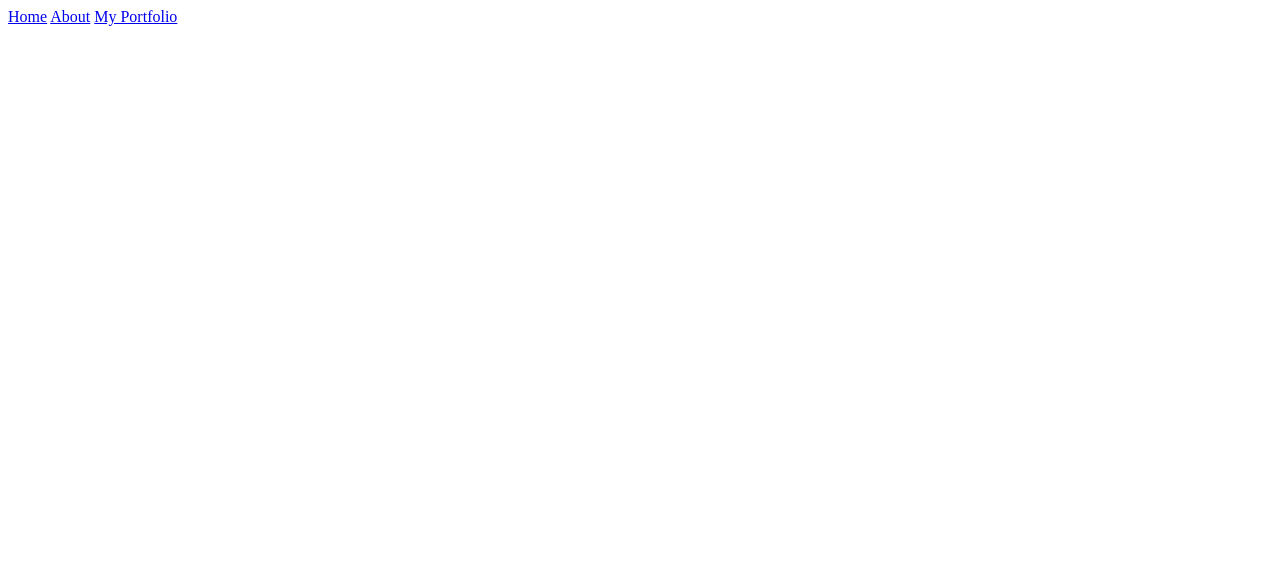
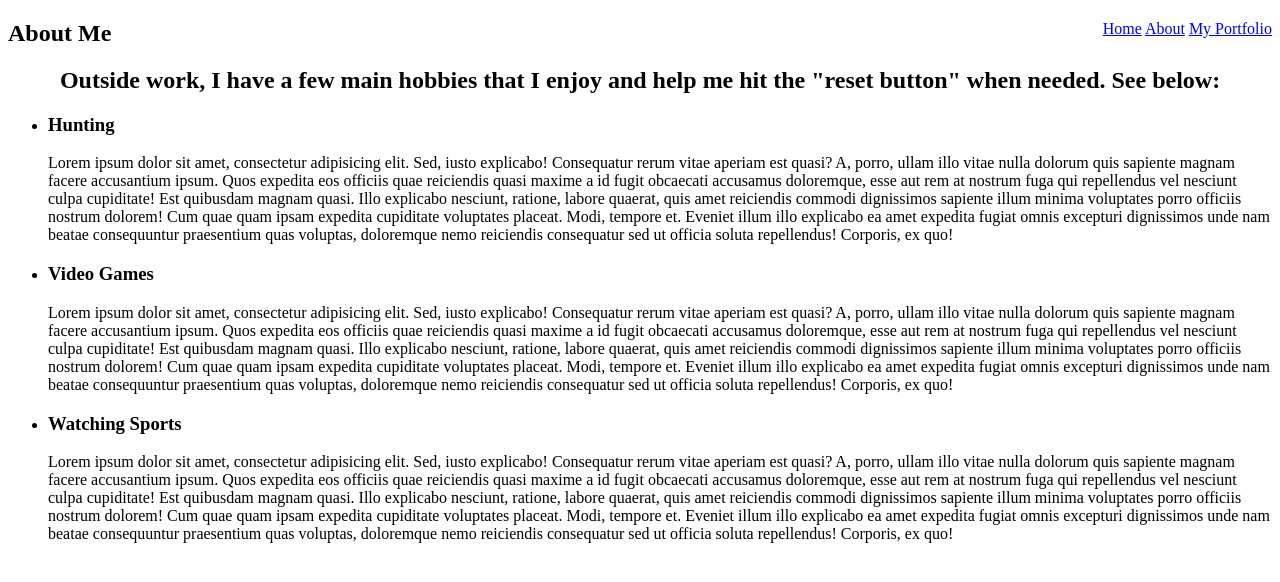
Before and after one commit to atloyd/My-Portfolio, a plain HTML site: page about.html in a window 1280 px wide. Drawn offline with Linux system fonts and the light colour scheme.

Commit message:
added headers and list of hobbies

```diff
--- a/about.html
+++ b/about.html
@@ -6,10 +6,49 @@
     <title>Document</title>
 </head>
 <body>
-    <section class="links">
+    <section class="links" style="float: right;">
         <a href="index.html">Home</a>
         <a href="about.html">About</a>
         <a href="portfolio.html">My Portfolio</a>
     </section>
+
+    <section>
+        <h1>About Me</h1>
+    </section>
+
+    <section class="hobbies">
+        <h2 style="text-align: center;">Outside work, I have a few main hobbies that I enjoy and help me hit the "reset button" when needed. See below:</h2>
+
+        <ul>
+            <li>
+                <h3>Hunting</h3>
+                Lorem ipsum dolor sit amet, consectetur adipisicing elit. Sed, iusto explicabo! Consequatur rerum vitae aperiam est quasi? A, porro, ullam illo vitae nulla dolorum quis sapiente magnam facere accusantium ipsum.
+                Quos expedita eos officiis quae reiciendis quasi maxime a id fugit obcaecati accusamus doloremque, esse aut rem at nostrum fuga qui repellendus vel nesciunt culpa cupiditate! Est quibusdam magnam quasi.
+                Illo explicabo nesciunt, ratione, labore quaerat, quis amet reiciendis commodi dignissimos sapiente illum minima voluptates porro officiis nostrum dolorem! Cum quae quam ipsam expedita cupiditate voluptates placeat. Modi, tempore et.
+                Eveniet illum illo explicabo ea amet expedita fugiat omnis excepturi dignissimos unde nam beatae consequuntur praesentium quas voluptas, doloremque nemo reiciendis consequatur sed ut officia soluta repellendus! Corporis, ex quo!
+            </li>
+        </ul>
+
+        <ul>
+            <li>
+                <h3>Video Games</h3>
+                Lorem ipsum dolor sit amet, consectetur adipisicing elit. Sed, iusto explicabo! Consequatur rerum vitae aperiam est quasi? A, porro, ullam illo vitae nulla dolorum quis sapiente magnam facere accusantium ipsum.
+                Quos expedita eos officiis quae reiciendis quasi maxime a id fugit obcaecati accusamus doloremque, esse aut rem at nostrum fuga qui repellendus vel nesciunt culpa cupiditate! Est quibusdam magnam quasi.
+                Illo explicabo nesciunt, ratione, labore quaerat, quis amet reiciendis commodi dignissimos sapiente illum minima voluptates porro officiis nostrum dolorem! Cum quae quam ipsam expedita cupiditate voluptates placeat. Modi, tempore et.
+                Eveniet illum illo explicabo ea amet expedita fugiat omnis excepturi dignissimos unde nam beatae consequuntur praesentium quas voluptas, doloremque nemo reiciendis consequatur sed ut officia soluta repellendus! Corporis, ex quo!
+            </li>
+        </ul>
+
+        <ul>
+            <li>
+                <h3>Watching Sports</h3>
+                Lorem ipsum dolor sit amet, consectetur adipisicing elit. Sed, iusto explicabo! Consequatur rerum vitae aperiam est quasi? A, porro, ullam illo vitae nulla dolorum quis sapiente magnam facere accusantium ipsum.
+                Quos expedita eos officiis quae reiciendis quasi maxime a id fugit obcaecati accusamus doloremque, esse aut rem at nostrum fuga qui repellendus vel nesciunt culpa cupiditate! Est quibusdam magnam quasi.
+                Illo explicabo nesciunt, ratione, labore quaerat, quis amet reiciendis commodi dignissimos sapiente illum minima voluptates porro officiis nostrum dolorem! Cum quae quam ipsam expedita cupiditate voluptates placeat. Modi, tempore et.
+                Eveniet illum illo explicabo ea amet expedita fugiat omnis excepturi dignissimos unde nam beatae consequuntur praesentium quas voluptas, doloremque nemo reiciendis consequatur sed ut officia soluta repellendus! Corporis, ex quo!
+            </li>
+        </ul>
+    </section>
+
 </body>
 </html>
```
